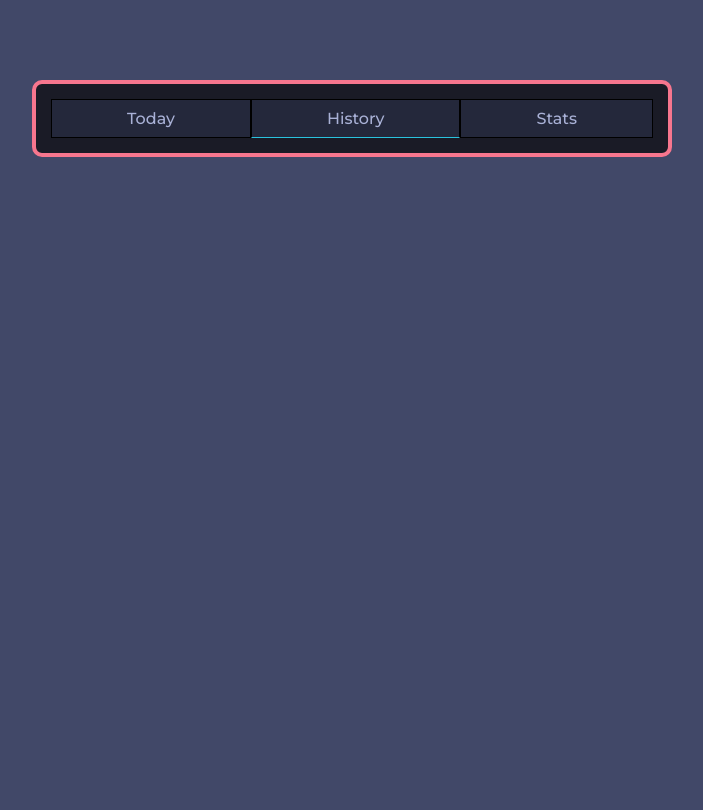
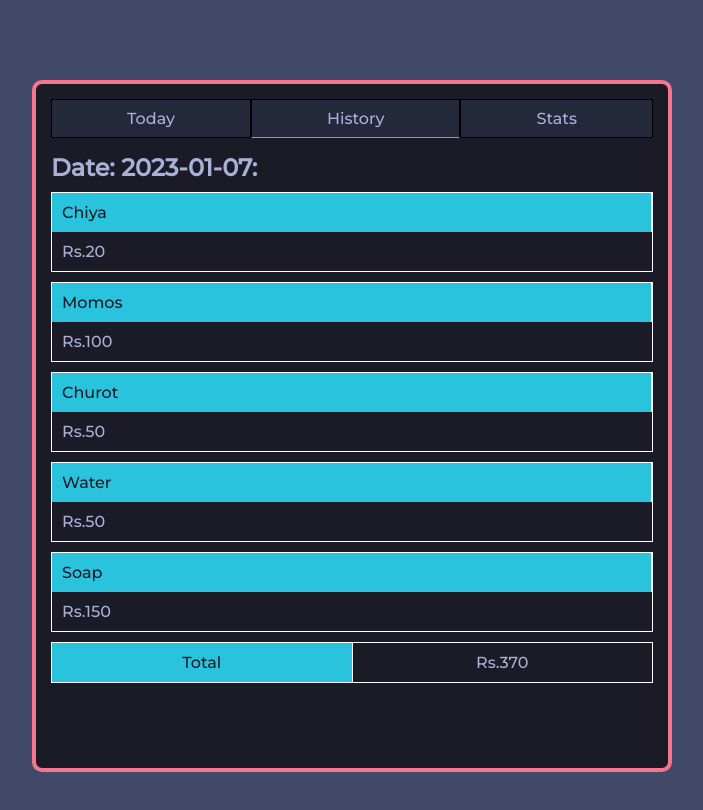
Before and after one commit to pravuX/expense_tracker, a plain HTML site: page history.html in a window 1280 px wide. Shown: the whole page, without its empty margins (288-991 px from the left). Drawn offline with Linux system fonts and the light colour scheme.

Commit message:
Add styles for history.html

```diff
--- a/css/style.css
+++ b/css/style.css
@@ -4,7 +4,6 @@
     box-sizing: border-box;
     margin: 0;
     padding: 0;
-    font-family: 'Montserrat', sans-serif;
 }
 
 html {
@@ -12,6 +11,7 @@ html {
 }
 
 body {
+    font-family: 'Montserrat', sans-serif;
     background-color: #1a1b26;
     margin: 10vh auto;
     width: 50vw;
@@ -20,6 +20,12 @@ body {
     border-radius: 10px;
 }
 
+main {
+    margin: 15px;
+    height: 600px;
+}
+
+/* Navbar */
 nav {
     font-weight: 500;
     font-size: 16px;
@@ -53,32 +59,43 @@ nav {
     border-bottom: 1px solid #2ac3de;
 }
 
-main {
-    margin: 15px;
-}
+/* Entries */
 
-#entries {
+.entries {
     list-style: none;
 }
 
 .entry {
     border: 1px solid white;
-    margin: 9px 0;
+    margin: 10px 0;
+    display: grid;
+}
+
+.entry-total {
+    border: 1px solid white;
+    margin: 10px 0;
     display: flex;
 }
 
-.entry span.title {
-    flex-grow: 1;
+.entry span.title,
+.entry-total span.title {
     color: #1a1b26;
     background-color: #2ac3de;
     border-right: 1px solid white;
-    padding: 10px 9px 10px 10px;
+    padding: 10px;
 }
 
-.entry span.cost {
-    flex-grow: 1;
+.entry span.cost,
+.entry-total span.cost {
     padding: 10px;
 }
+
+.entry-total .title, .entry-total .cost {
+    flex: 1;
+    text-align: center;
+}
+
+/* Bottom Bar */
 
 footer {
     margin: 15px;
--- a/history.html
+++ b/history.html
@@ -1,11 +1,13 @@
 <!DOCTYPE html>
 <html lang="en">
+
 <head>
     <title>Expense Tracker</title>
     <meta charset="UTF-8">
     <meta name="viewport" content="width=device-width, initial-scale=1">
     <link href="css/style.css" rel="stylesheet">
 </head>
+
 <body>
     <nav>
         <ul class="nav-bar">
@@ -14,5 +16,36 @@
             <li><a href="./stats.html">Stats</a></li>
         </ul>
     </nav>
+    <main>
+        <h2>Date: 2023-01-07:</h2>
+        <ul class="entries">
+            <li class="entry">
+                <span class="title">Chiya</span>
+                <span class="cost">Rs.20</span>
+            </li>
+            <li class="entry">
+                <span class="title">Momos</span>
+                <span class="cost">Rs.100</span>
+            </li>
+            <li class="entry">
+                <span class="title">Churot</span>
+                <span class="cost">Rs.50</span>
+            </li>
+            <li class="entry">
+                <span class="title">Water</span>
+                <span class="cost">Rs.50</span>
+            </li>
+            <li class="entry">
+                <span class="title">Soap</span>
+                <span class="cost">Rs.150</span>
+            </li>
+            <li class="entry-total">
+                <span class="title">Total</span>
+                <span class="cost">Rs.370</span>
+            </li>
+        </ul>
+    </main>
+
 </body>
+
 </html>
```
Also changed, not shown: index.html (+1 -1 lines). Lines whose indentation alone changed are shown as unchanged.
